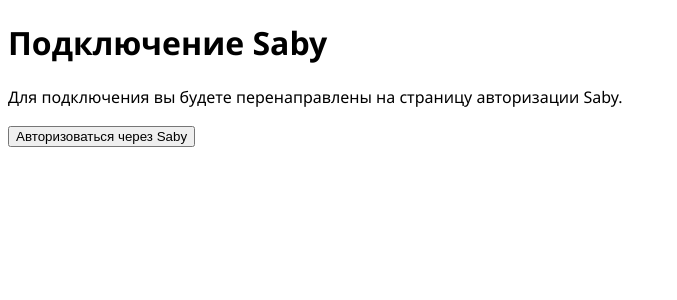
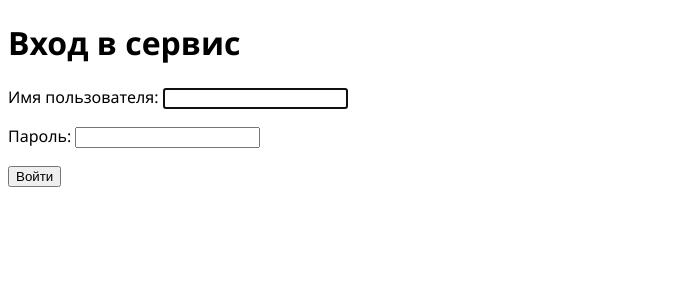
Before and after one commit to DenSerKo/kusaby, a Django app: page /accounts/login/ in a window 1280 px wide. Shown: the part 30-330 px from the top of the page, without its empty margins (0-677 px from the left). Run offline with Django 5.2, Linux system fonts and the light colour scheme.

Commit message:
Replace Saby login page with Django username and password form

```diff
--- a/apps/accounts/templates/accounts/login.html
+++ b/apps/accounts/templates/accounts/login.html
@@ -1,15 +1,16 @@
 {% extends "base.html" %}
 
-{% block title %}Подключение Saby{% endblock %}
+{% block title %}Вход в сервис{% endblock %}
 
 {% block main %}
-    <h1>Подключение Saby</h1>
-    <p>Для подключения вы будете перенаправлены на страницу авторизации Saby.</p>
-    <button
-        type="button"
-        data-saby-auth
-        data-auth-url="{% url 'accounts:saby_authorize' %}"
-    >
-        Авторизоваться через Saby
-    </button>
+    <h1>Вход в сервис</h1>
+
+    <form method="post">
+        {% csrf_token %}
+        {{ form.as_p }}
+        <button type="submit">Войти</button>
+        {% if next %}
+            <input type="hidden" name="next" value="{{ next }}">
+        {% endif %}
+    </form>
 {% endblock %}
```
